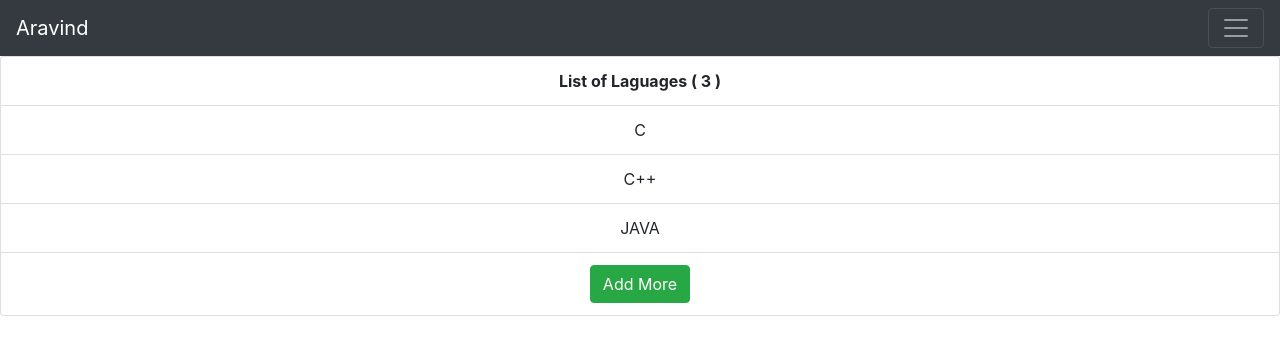
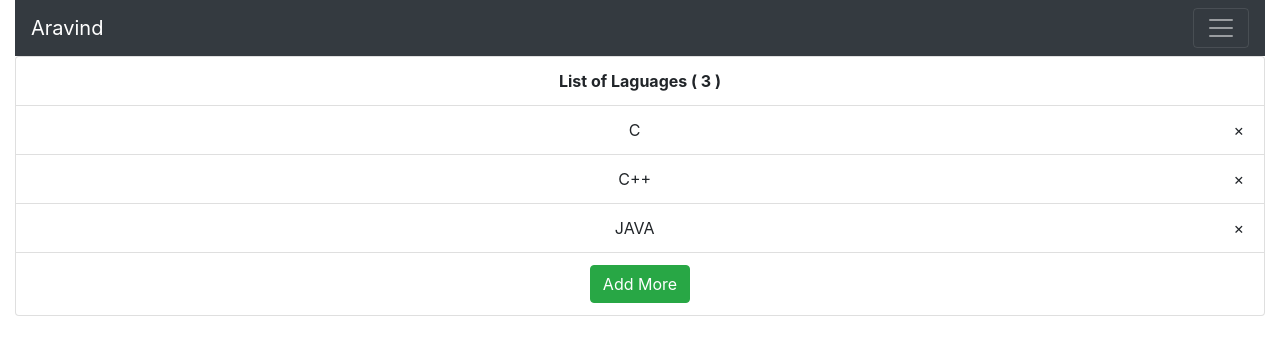
Before and after one commit to aravind9643/WebApp, an Angular app: page / in a window 1280 px wide. Shown: the top 354 px of the page. Built offline with nearby package versions, Linux system fonts and the light colour scheme.

Commit message:
added delete button

```diff
--- a/src/app/home/home.component.css
+++ b/src/app/home/home.component.css
@@ -0,0 +1,5 @@
+span {
+    cursor: pointer;
+    position: relative;
+    float: right;
+}
--- a/src/app/home/home.component.html
+++ b/src/app/home/home.component.html
@@ -1,6 +1,6 @@
 <ul class="list-group text-center">
     <li class="list-group-item font-weight-bold ">List of Laguages ( {{size}} ) </li>
-    <li class="list-group-item" *ngFor = "let name of list" [ngClass]="{ 'text-success' : name === 'Arun' }">{{name | uppercase}}</li>
+    <li class="list-group-item" *ngFor = "let name of list let i=index">{{name | uppercase}}<span (click)="remove(i)">&times;</span></li>
     <li class="list-group-item" [hidden]="removing">
       <button type="submit" class="btn btn-success" (click)="addMore()" >Add More</button>
     </li>
--- a/src/app/home/home.component.ts
+++ b/src/app/home/home.component.ts
@@ -29,4 +29,8 @@ export class HomeComponent implements OnInit {
     this.adding = !this.adding;
     this.removing = !this.removing;
   }
+  remove(i) {
+    this.list.splice(i, 1);
+    this.size = this.list.length;
+  }
 }
--- a/src/index.html
+++ b/src/index.html
@@ -11,6 +11,8 @@
   <link rel="icon" type="image/x-icon" href="favicon.ico">
 </head>
 <body>
-  <app-root></app-root>
+  <div class="container-fluid">
+    <app-root></app-root>
+  </div>
   </body>
 </html>
```
Also changed, not shown: src/app/app.component.html (line endings or trailing spaces).
